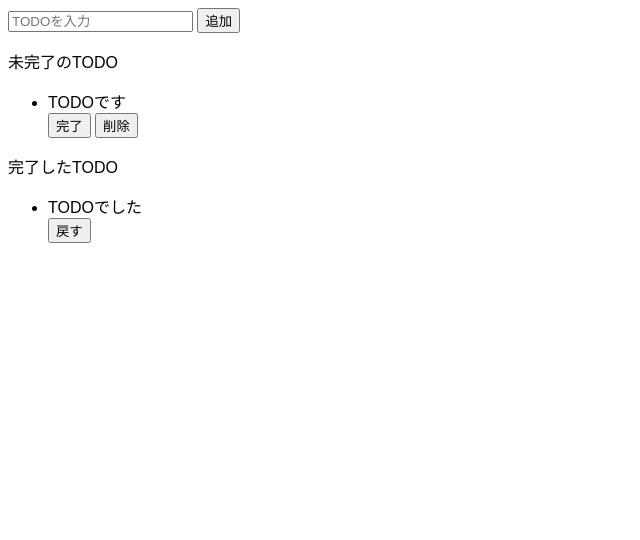
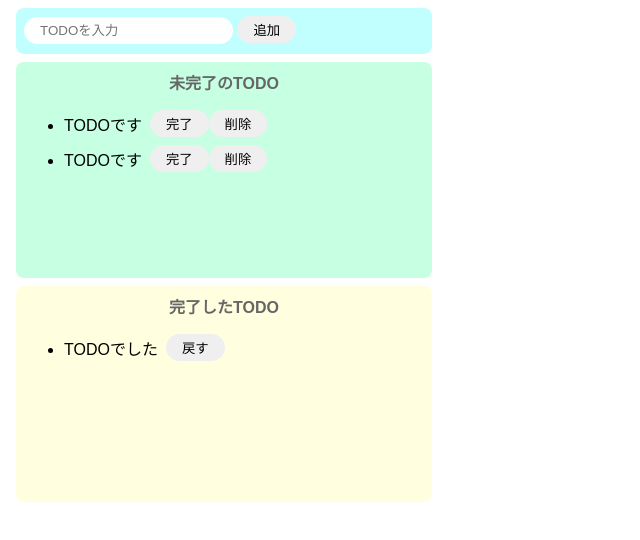
Before and after one commit to saeko9741/JS_TODO, a website built with Parcel: page index.html in a window 1280 px wide. Shown: the whole page, without its empty margins (0-640 px from the left). Built offline with nearby package versions, Linux system fonts and the light colour scheme.

Commit message:
Add css style

```diff
--- a/index.html
+++ b/index.html
@@ -6,23 +6,32 @@
   </head>
 
   <body>
-    <div>
+    <div class="input-area">
       <input placeholder="TODOを入力" />
       <button>追加</button>
     </div>
-    <div>
-      <p>未完了のTODO</p>
+    <div class="incomplete-area">
+      <p class="title">未完了のTODO</p>
       <ul>
-        <li>TODOです</li>
-        <button>完了</button>
-        <button>削除</button>
+        <div class="list-row">
+          <li>TODOです</li>
+          <button>完了</button>
+          <button>削除</button>
+        </div>
+        <div class="list-row">
+          <li>TODOです</li>
+          <button>完了</button>
+          <button>削除</button>
+        </div>
       </ul>
     </div>
-    <div>
-      <p>完了したTODO</p>
+    <div class="complete-area">
+      <p class="title">完了したTODO</p>
       <ul>
-        <li>TODOでした</li>
-        <button>戻す</button>
+        <div class="list-row">
+          <li>TODOでした</li>
+          <button>戻す</button>
+        </div>
       </ul>
     </div>
     <script src="src/index.js"></script>
--- a/src/styles.css
+++ b/src/styles.css
@@ -1,3 +1,65 @@
 body {
   font-family: sans-serif;
 }
+
+input {
+  border-radius: 16px;
+  border: none;
+  padding: 6px 16px;
+  outline: none;
+}
+button {
+  border-radius: 16px;
+  border: none;
+  padding: 4px 16px;
+}
+
+button:hover {
+  background-color: orange;
+  color: white;
+  cursor: pointer;
+}
+
+li {
+  margin-right: 8px;
+}
+
+.input-area {
+  background-color: #c1ffff;
+  width: 400px;
+  height: 30px;
+  padding: 8px;
+  margin: 8px;
+  border-radius: 8px;
+}
+
+.incomplete-area {
+  background-color: #c6ffe2;
+  width: 400px;
+  min-height: 200px;
+  padding: 8px;
+  margin: 8px;
+  border-radius: 8px;
+}
+
+.complete-area {
+  background-color: #ffffe0;
+  width: 400px;
+  min-height: 200px;
+  padding: 8px;
+  margin: 8px;
+  border-radius: 8px;
+}
+
+.title {
+  text-align: center;
+  margin-top: 0;
+  font-weight: bold;
+  color: #666;
+}
+
+.list-row {
+  display: flex;
+  align-items: center;
+  padding-bottom: 8px;
+}
```
